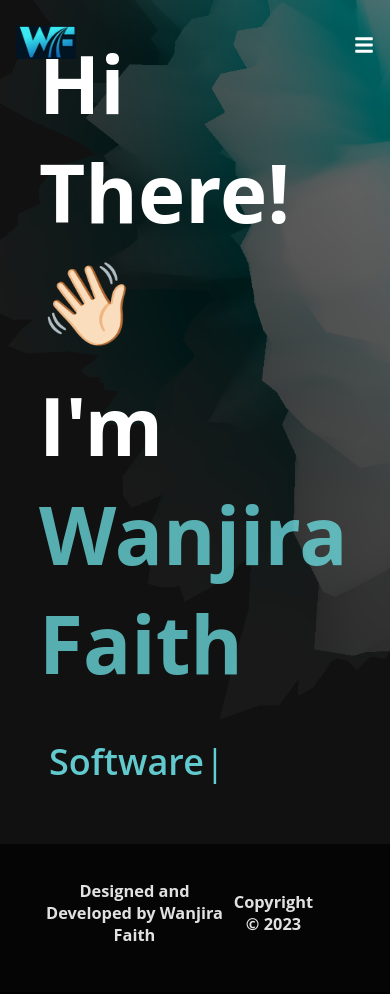
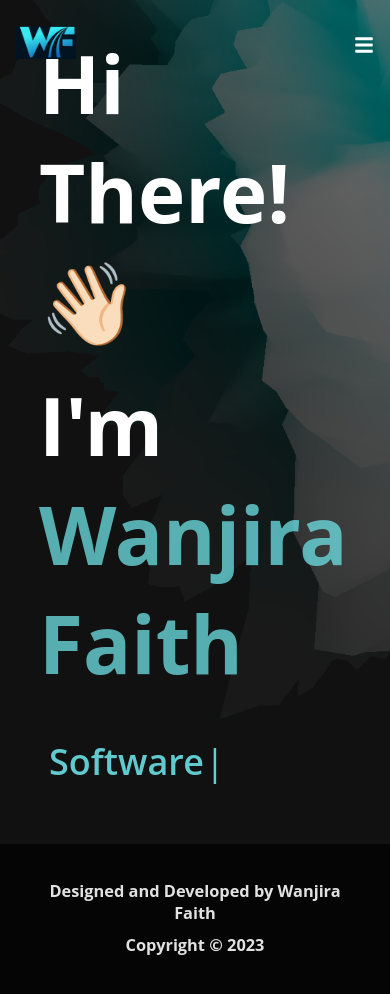
Before and after one commit to Wanjira-Faith/My-Portfolio, a React (Vite) app in the folder portfolio/: page / in a window 390 px wide. Shown: the top 994 px of the page. Built offline with nearby package versions, Linux system fonts and the light colour scheme; the HTML template or start-up script is replaced by a standard one.

Commit message:
add styles for mobile responsiveness in footer

```diff
--- a/portfolio/src/Css/Footer.css
+++ b/portfolio/src/Css/Footer.css
@@ -10,9 +10,7 @@
     justify-content: space-between;
     align-items: center;
     width: 100%;
-    /* max-width: 1200px; */
-    /* margin: 0 auto; */
-    /* padding: 0 10px; */
+
   }
 
 .footer-copywright {
@@ -51,3 +49,19 @@
   .footer-socials li i:hover {
     transform: scale(1.2);
   }
+/* Media query for small screens (mobile) */
+
+@media screen and (max-width: 768px) {
+  .footer-container {
+    flex-direction: column;
+  }
+
+  .footer-socials ul {
+    flex-wrap: wrap;
+    justify-content: center;
+  }
+
+  .footer-socials li {
+    margin-right: 10px;
+  }
+}
```
